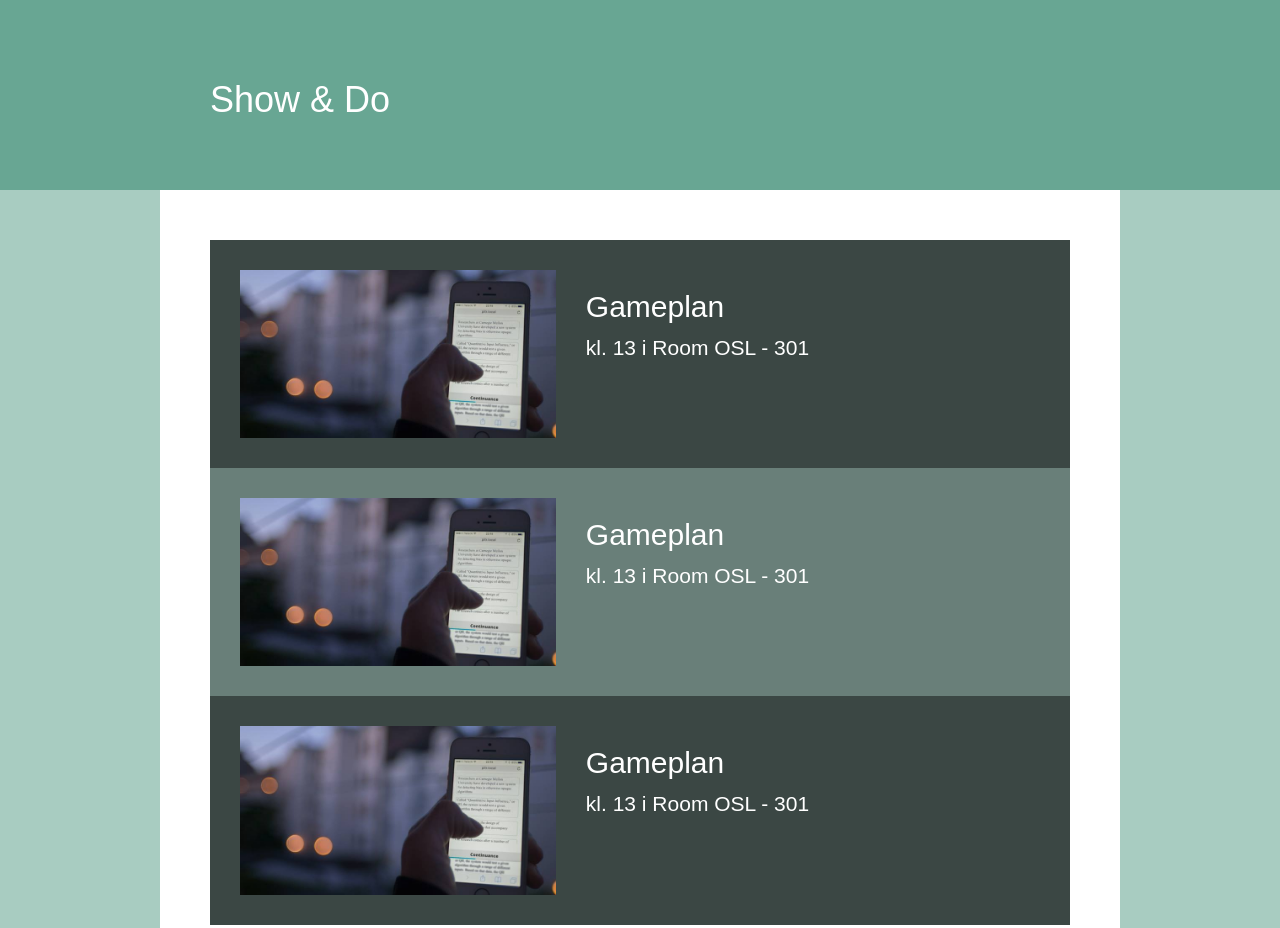
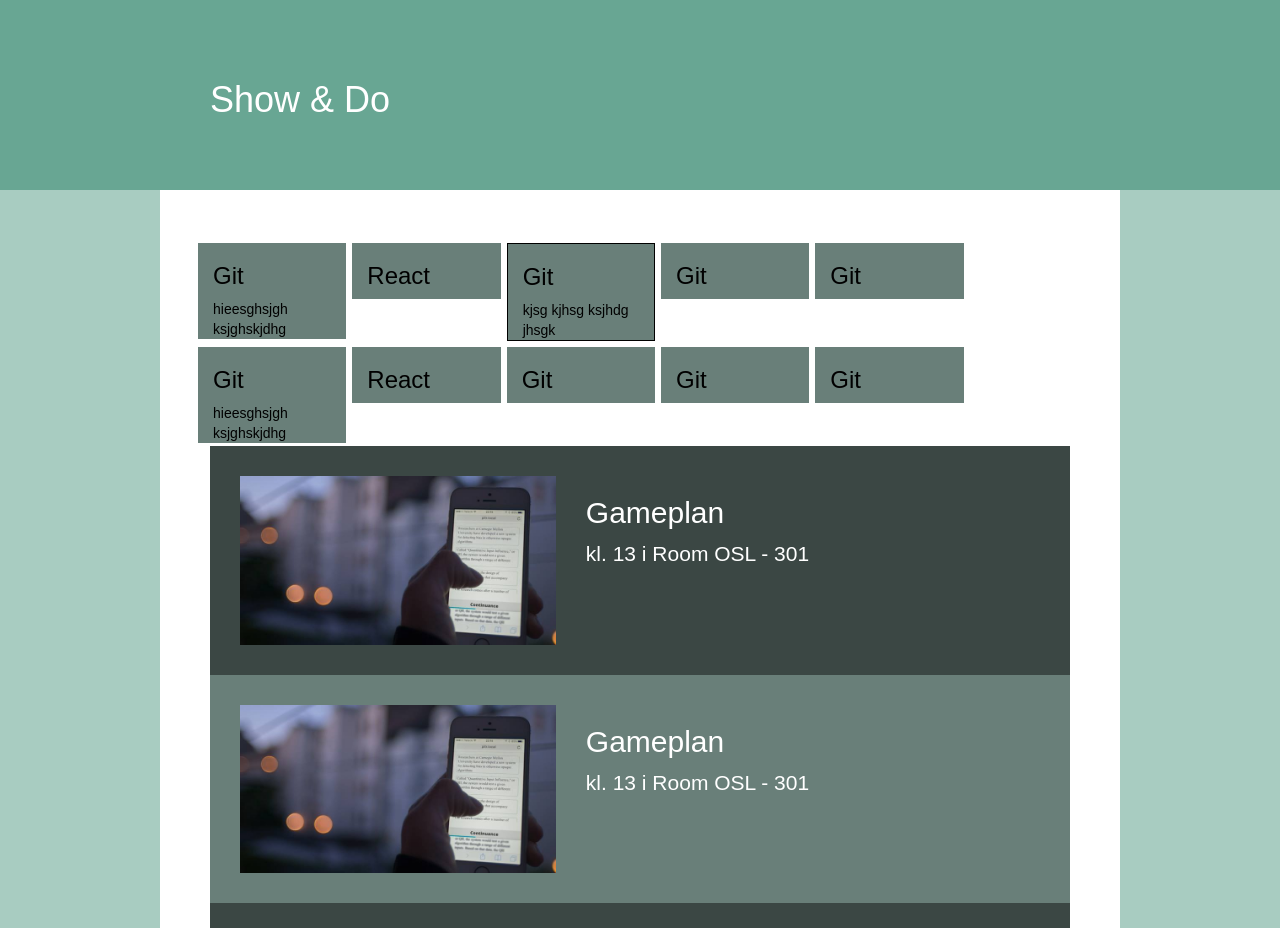
Before and after one commit to dalSara/Show-doProto1, a website: page index.html in a window 1280 px wide. Shown: the top 928 px of the page. Drawn offline with nearby package versions, Linux system fonts and the light colour scheme.

Commit message:
Test av kalenderoppsett

```diff
--- a/index.html
+++ b/index.html
@@ -29,6 +29,20 @@
     </div>
     <div class="container">
 
+    <div class="row">
+        <div class="col-sm-2 cal"><h3>Git</h3> hieesghsjgh ksjghskjdhg </div>
+        <div class="col-sm-2 cal"><h3>React</h3></div>
+        <div class="col-sm-2 cal" style="border: 1px solid black;"><h3>Git</h3> kjsg kjhsg ksjhdg jhsgk</div>
+        <div class="col-sm-2 cal"><h3>Git</h3></div>
+        <div class="col-sm-2 cal"><h3>Git</h3></div>
+    </div>
+        <div class="row">
+        <div class="col-sm-2 cal"><h3>Git</h3> hieesghsjgh ksjghskjdhg </div>
+        <div class="col-sm-2 cal"><h3>React</h3></div>
+        <div class="col-sm-2 cal"><h3>Git</h3></div>
+        <div class="col-sm-2 cal"><h3>Git</h3></div>
+        <div class="col-sm-2 cal"><h3>Git</h3></div>
+    </div>
 
     <div class="eventDark">
         <div class="row">
--- a/style.scss
+++ b/style.scss
@@ -5,6 +5,13 @@ body {
     color: white;
     margin: 0;
     font-family: "Arial", sans-serif;
+
+    .cal {
+        background-color: #697F79;
+        height: auto;
+        margin: 3px;
+    }
+
     .header {
         background-color: darken($basecolor, 20%);
         color: white;
```
Also changed, not shown: css/style.css.
